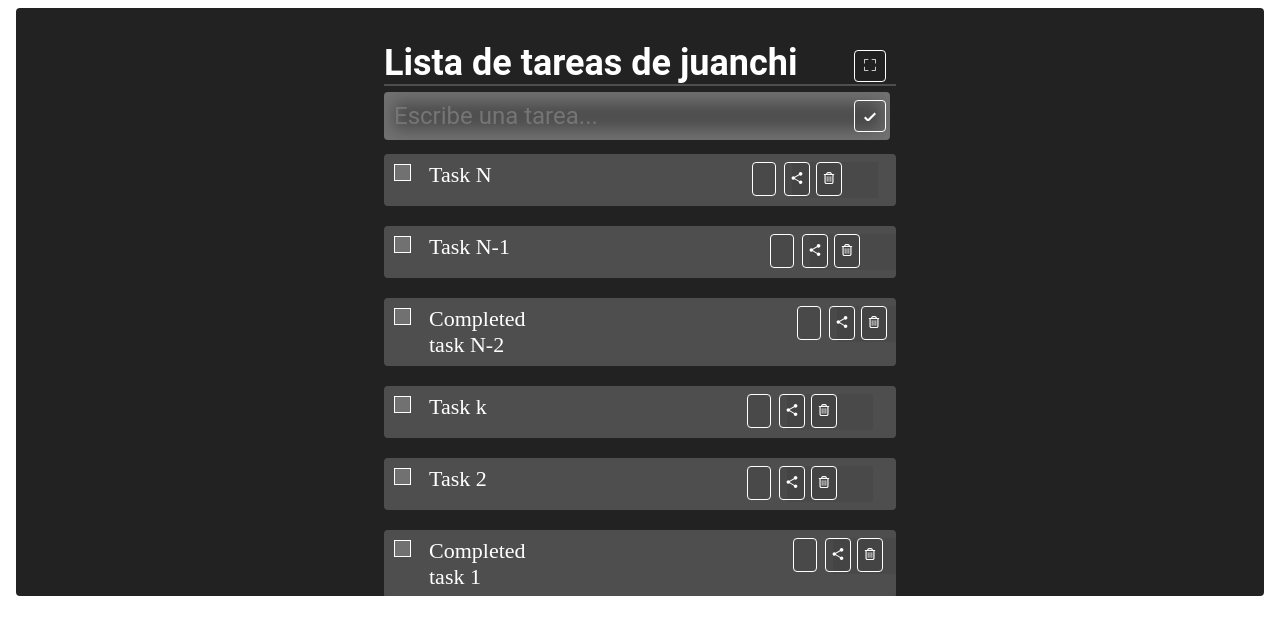
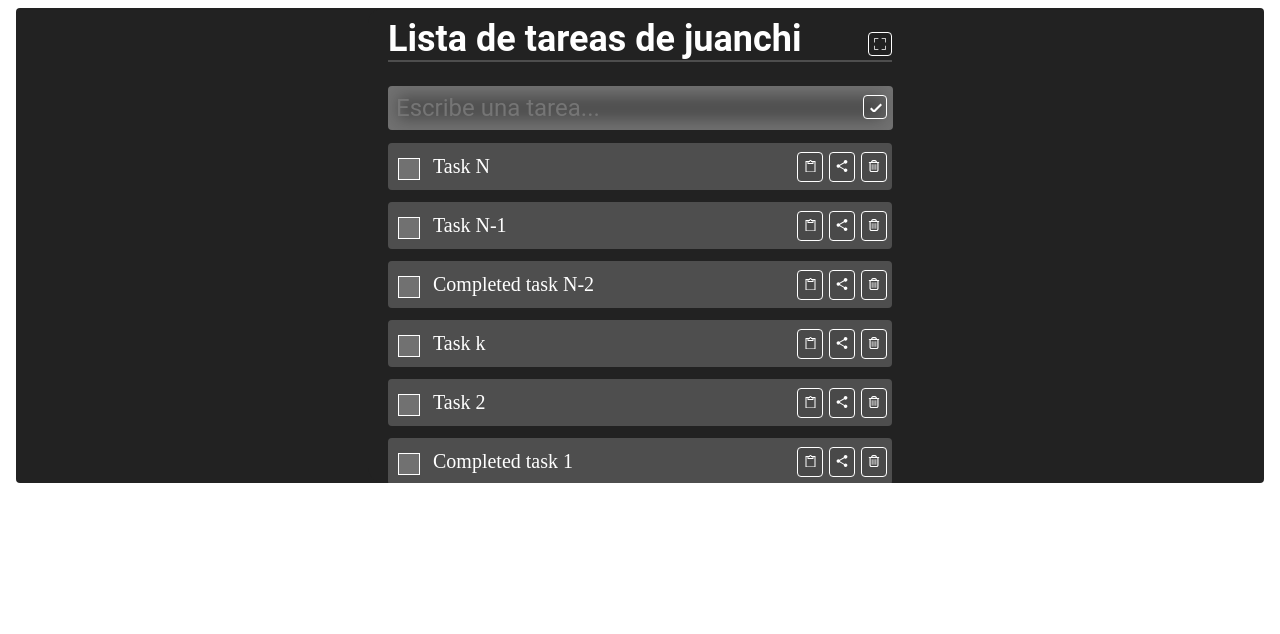
Before and after one commit to JuanMartinSoler/manosalaobra, an Angular app: page / in a window 1280 px wide. Shown: the top 634 px of the page. Built offline with nearby package versions, Linux system fonts and the light colour scheme.

Commit message:
otro retoques scss

```diff
--- a/src/app/app.component.html
+++ b/src/app/app.component.html
@@ -33,7 +33,7 @@
         <div class="contenedorDeBotones">
           <button class="boton-eliminar" (click)="borrartarea(tarea)"><svg xmlns="http://www.w3.org/2000/svg" width="12" height="12" viewBox="0 0 448 512"><path d="M160 400C160 408.8 152.8 416 144 416C135.2 416 128 408.8 128 400V192C128 183.2 135.2 176 144 176C152.8 176 160 183.2 160 192V400zM240 400C240 408.8 232.8 416 224 416C215.2 416 208 408.8 208 400V192C208 183.2 215.2 176 224 176C232.8 176 240 183.2 240 192V400zM320 400C320 408.8 312.8 416 304 416C295.2 416 288 408.8 288 400V192C288 183.2 295.2 176 304 176C312.8 176 320 183.2 320 192V400zM317.5 24.94L354.2 80H424C437.3 80 448 90.75 448 104C448 117.3 437.3 128 424 128H416V432C416 476.2 380.2 512 336 512H112C67.82 512 32 476.2 32 432V128H24C10.75 128 0 117.3 0 104C0 90.75 10.75 80 24 80H93.82L130.5 24.94C140.9 9.357 158.4 0 177.1 0H270.9C289.6 0 307.1 9.358 317.5 24.94H317.5zM151.5 80H296.5L277.5 51.56C276 49.34 273.5 48 270.9 48H177.1C174.5 48 171.1 49.34 170.5 51.56L151.5 80zM80 432C80 449.7 94.33 464 112 464H336C353.7 464 368 449.7 368 432V128H80V432z" fill = "white"/></svg></button>
           <button class="boton-compartir"><svg  width="12" height="12" viewBox="0 0 18 20" fill="none" xmlns="http://www.w3.org/2000/svg"><path d="M15 14.125C14.24 14.125 13.56 14.425 13.04 14.895L5.91 10.745C5.96 10.515 6 10.285 6 10.045C6 9.80504 5.96 9.57504 5.91 9.34504L12.96 5.23504C13.5 5.73504 14.21 6.04504 15 6.04504C15.7956 6.04504 16.5587 5.72897 17.1213 5.16636C17.6839 4.60375 18 3.84069 18 3.04504C18 2.24939 17.6839 1.48633 17.1213 0.923724C16.5587 0.361115 15.7956 0.0450439 15 0.0450439C14.2044 0.0450439 13.4413 0.361115 12.8787 0.923724C12.3161 1.48633 12 2.24939 12 3.04504C12 3.28504 12.04 3.51504 12.09 3.74504L5.04 7.85504C4.5 7.35504 3.79 7.04504 3 7.04504C2.20435 7.04504 1.44129 7.36111 0.87868 7.92372C0.316071 8.48633 0 9.24939 0 10.045C0 10.8407 0.316071 11.6038 0.87868 12.1664C1.44129 12.729 2.20435 13.045 3 13.045C3.79 13.045 4.5 12.735 5.04 12.235L12.16 16.385C12.11 16.595 12.08 16.815 12.08 17.045C12.08 18.655 13.39 19.955 15 19.955C16.61 19.955 17.92 18.655 17.92 17.045C17.92 16.2706 17.6124 15.5279 17.0648 14.9803C16.5171 14.4327 15.7744 14.125 15 14.125Z"fill="white" /></svg></button>
-          <button class="boton-portapapeles"><svg  xmlns="http://www.w3.org/2000/svg" fill="white" viewBox="0 0 32 32"><path style="text-indent:0;text-align:start;line-height:normal;text-transform:none;block-progression:tb;-inkscape-font-specification:Bitstream Vera Sans" d="M 16 3 C 14.74096 3 13.84816 3.8903886 13.40625 5 L 11 5 L 10 5 L 7 5 L 6 5 L 6 6 L 6 27 L 6 28 L 7 28 L 25 28 L 26 28 L 26 27 L 26 6 L 26 5 L 25 5 L 22 5 L 21 5 L 18.59375 5 C 18.15184 3.8903886 17.25904 3 16 3 z M 16 5 C 16.554545 5 17 5.4454545 17 6 L 17 7 L 18 7 L 20 7 L 20 9 L 12 9 L 12 7 L 14 7 L 15 7 L 15 6 C 15 5.4454545 15.445455 5 16 5 z M 8 7 L 10 7 L 10 10 L 10 11 L 11 11 L 21 11 L 22 11 L 22 10 L 22 7 L 24 7 L 24 26 L 8 26 L 8 7 z" color="#000" overflow="visible" font-family="Bitstream Vera Sans"/></svg></button>
+          <button class="boton-portapapeles"><svg  width="12" height="12" viewBox="3 3 24 24" xmlns="http://www.w3.org/2000/svg" fill="none"><path style="text-indent:0;text-align:start;line-height:normal;text-transform:none;block-progression:tb;-inkscape-font-specification:Bitstream Vera Sans" d="M 16 3 C 14.74096 3 13.84816 3.8903886 13.40625 5 L 11 5 L 10 5 L 7 5 L 6 5 L 6 6 L 6 27 L 6 28 L 7 28 L 25 28 L 26 28 L 26 27 L 26 6 L 26 5 L 25 5 L 22 5 L 21 5 L 18.59375 5 C 18.15184 3.8903886 17.25904 3 16 3 z M 16 5 C 16.554545 5 17 5.4454545 17 6 L 17 7 L 18 7 L 20 7 L 20 9 L 12 9 L 12 7 L 14 7 L 15 7 L 15 6 C 15 5.4454545 15.445455 5 16 5 z M 8 7 L 10 7 L 10 10 L 10 11 L 11 11 L 21 11 L 22 11 L 22 10 L 22 7 L 24 7 L 24 26 L 8 26 L 8 7 z" color="#000" overflow="visible" font-family="Bitstream Vera Sans" fill="white"/></svg></button>
         </div>
       </div>
     </div>
--- a/src/app/app.component.scss
+++ b/src/app/app.component.scss
@@ -24,6 +24,7 @@ body {
 /* estilo header */
 .header {
     .titulo {
+        display: flexbox;
         border: 2px;
         border-color: $Blanco20;
         border-bottom: 2px solid $Blanco20;
@@ -31,22 +32,24 @@ body {
         font-family: 'Roboto';
         font-size: 36px;
         text-align: left;
+        margin-top: 0px;
+        margin-left: 0px;
     }
 
     .boton-pantallacompleta {
         border: 1px solid $Blanco;
         border-radius: 4px;
         font-weight: bold;
-        display:block;
-        margin-top: -60px;
-        margin-left: 470px;
-        padding:  2px 5px;
+        display:flex;
+        margin-top: -54px;
+        margin-bottom: 10px;
+        margin-left: 480px;
+        padding:  5px 5px;
         position: relative;
-        margin-right: 0;
         background-color: $Negro10;
         background-position: center;
-        height: 32px;
-        width: 32px;
+        height: 24px;
+        width: 24px;
         cursor: pointer;
     }
 }
@@ -56,14 +59,15 @@ body {
     background-color: $Blanco20;
     border: none;
     border-radius: 4px 4px 4px 4px;
-    padding: 10px;
+    padding: 8px;
     font-family: 'Roboto';
     font-size: 24px;
     color: $Blanco;
-    width: 95%;
+    width: 97%;
     margin: 10px 0px;
+    margin-top: 20px;
     margin-bottom: 20px;
-    display: flex;
+    display: flexbox;
     justify-content: space-between;
     box-shadow: inset 0px 0px 15px 10px $Blanco20;
 }
@@ -74,17 +78,17 @@ body {
      border-radius: 4px 4px 4px 4px;
      font-weight: bold;
      display:block;
-     margin: -10px 0;
-     margin-top: -60px;
-     margin-left: 470px;
-     padding:  8px 8px;
+     margin: 0px 0;
+     margin-top: -55px;
+     margin-left: 475px;
+     padding:  -8px 8px;
      position: relative;
      margin-right: 0;
      background-color: $Negro10;
      background-repeat: no-repeat;
      background-position: center;
-     height: 32px;
-     width: 32px;
+     height: 24px;
+     width: 24px;
      cursor: pointer;
 }
 
@@ -98,26 +102,28 @@ body {
     border-radius: 4px 4px 4px 4px;
     color: $Blanco;
     text-align: left;
+    white-space: nowrap;
     background-color: $Blanco20;
-    display: flex;
+    display: flexbox;
     position: relative;
     padding-left: 45px;
-    padding-top: 8px;
-    padding-bottom: 8px;
+    padding-top: 12px;
+    padding-bottom: 0px;
     margin: 10px 0;
-    margin-top: 32px;
+    margin-top: 24px;
     margin-bottom: -12px;
     cursor: pointer;
-    font-size: 22px;
+    font-size: 20px;
 
     .contenedorDeBotones {
-        margin-left: 300px;
+        margin-left: 350px;
+        margin-top: -32px;
         display: flex;
-        padding: 2px 8px;
+        padding: 8px 16px;
         position: relative;
-        background-color: $Negro10;
+        background-color: none;
         background-position: center;
-        height: 32px;
+        height: 28px;
         width: 70px;
         cursor: pointer;
 
@@ -131,8 +137,7 @@ body {
             border-radius: 4px 4px 4px 4px;
             margin-top: -2px;
             margin-left: -50px;
-            padding-left: 16px;
-            margin-right: -8px;
+            padding-left: -8px;
         }
 
         .boton-compartir {
@@ -149,7 +154,7 @@ body {
             background-color: $Negro10;
             border-radius: 4px 4px 4px 4px;
             margin-top: -2px;
-            margin-left: 16px;
+            margin-left: 62px;
             margin-right: -8px;
         }
 
@@ -174,11 +179,11 @@ body {
     position: absolute;
     top: 0;
     left: 0;
-    height: 15px;
-    width: 15px;
+    height: 20px;
+    width: 20px;
     background-color: $Blanco20;
     border: 1px solid $Blanco;
-    margin-top: 10px;
+    margin-top: 15px;
     margin-left: 10px;
 }
 
```
